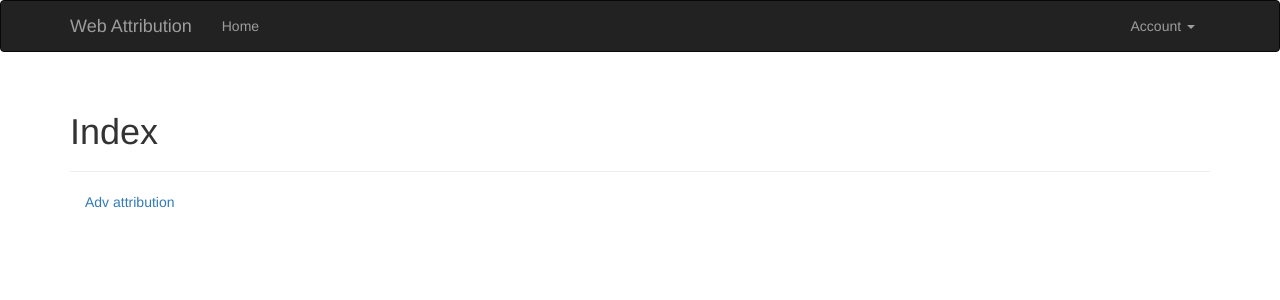
After one commit to vico/web_monitor, a Flask app: page / in a window 1280 px wide. The commit adds this page. Shown: the top 300 px of the page. Run offline with Flask 2, Linux system fonts and the light colour scheme; a user stored in the database is signed in; tables that the repository leaves empty hold one stand-in row (values such as "Sample post"); some libraries are stand-ins or nearby versions.

Commit message:
Added front page and moved attribution page to /attr/

```diff
--- a/app/__init__.py
+++ b/app/__init__.py
@@ -38,4 +38,7 @@ def create_app(config_name):
     from .main import main as main_blueprint
     app.register_blueprint(main_blueprint, url_prefix='/attr')
 
+    from .front import front as front_blueprint
+    app.register_blueprint(front_blueprint, url_prefix='/')
+
     return app
--- a/app/auth/views.py
+++ b/app/auth/views.py
@@ -16,7 +16,7 @@ def login():
         user = User.query.filter_by(email=form.email.data).first()
         if user is not None and user.verify_password(form.password.data):
             login_user(user, form.remember_me.data)
-            return redirect(request.args.get('next') or url_for('main.index'))
+            return redirect(request.args.get('next') or url_for('front.index'))
         flash('Invalid username or password')
 
     return render_template('auth/login.html', form=form)
@@ -26,7 +26,7 @@ def login():
 def logout():
     logout_user()
     flash('You have been logged out.')
-    return redirect(url_for('main.index'))
+    return redirect(url_for('auth.login'))
 
 
 @auth.route('/register', methods=['GET', 'POST'])
@@ -39,7 +39,7 @@ def register():
         token = user.generate_confirmation_token()
         send_email(user.email, 'Confirm your account', 'auth/email/confirm', user=user, token=token)
         flash('A confirmation email has been sent to you.')
-        return redirect(url_for('main.index'))
+        return redirect(url_for('front.index'))
     return render_template('auth/register.html', form=form)
 
 
@@ -49,7 +49,7 @@ def resend_confirmation():
     token = current_user.generate_confirmation_token()
     send_email(current_user.email, 'Confirm your account', 'auth/email/confirm', user=current_user, token=token)
     flash('A new confirmation email has been sent to you.')
-    return redirect(url_for('main.index'))
+    return redirect(url_for('front.index'))
 
 
 @auth.route('/confirm/<token>')
@@ -61,7 +61,7 @@ def confirm(token):
         flash('You have confirmed your account. Thanks')
     else:
         flash('The confirmation link is invalid or has expired.')
-    return redirect(url_for('main.index'))
+    return redirect(url_for('front.index'))
 
 
 @auth.before_app_request
@@ -73,7 +73,7 @@ def before_request():
 @auth.route('/unconfirmed')
 def unconfirmed():
     if current_user.is_anonymous or current_user.confirmed:
-        return redirect(url_for('main.index'))
+        return redirect(url_for('front.index'))
     return render_template('auth/unconfirmed.html')
 
 
@@ -86,7 +86,7 @@ def change_password():
             current_user.password = form.password.data
             db.session.add(current_user)
             flash('Your password has been updated.')
-            return redirect(url_for('main.index'))
+            return redirect(url_for('front.index'))
         else:
             flash('Invalid password.')
     return render_template("auth/change_password.html", form=form)
@@ -95,7 +95,7 @@ def change_password():
 @auth.route('/reset', methods=['GET', 'POST'])
 def password_reset_request():
     if not current_user.is_anonymous:
-        return redirect(url_for('main.index'))
+        return redirect(url_for('front.index'))
     form = PasswordResetRequestForm()
     if form.validate_on_submit():
         user = User.query.filter_by(email=form.email.data).first()
@@ -114,15 +114,15 @@ def password_reset_request():
 @auth.route('/reset/<token>', methods=['GET', 'POST'])
 def password_reset(token):
     if not current_user.is_anonymous:
-        return redirect(url_for('main.index'))
+        return redirect(url_for('front.index'))
     form = PasswordResetForm()
     if form.validate_on_submit():
         user = User.query.filter_by(email=form.email.data).first()
         if user is None:
-            return redirect(url_for('main.index'))
+            return redirect(url_for('front.index'))
         if user.reset_password(token, form.password.data):
             flash('Your password has been updated.')
             return redirect(url_for('auth.login'))
         else:
-            return redirect(url_for('main.index'))
+            return redirect(url_for('front.index'))
     return render_template('auth/reset_password.html', form=form)
--- /dev/null
+++ b/app/front/__init__.py
@@ -0,0 +1,5 @@
+from flask import Blueprint
+
+front = Blueprint('front', __name__)
+
+from . import views
--- /dev/null
+++ b/app/front/views.py
@@ -0,0 +1,9 @@
+from flask import render_template, redirect, url_for, request, flash
+from flask.ext.login import login_user, logout_user, current_user, login_required
+from . import front
+
+
+@front.route('/', methods=['GET'])
+@login_required
+def index():
+    return render_template('front/index.html')
--- a/app/main/views.py
+++ b/app/main/views.py
@@ -431,7 +431,7 @@ def index():
     if (f_exposure_df[f_exposure_df['advisor'] == param_adviser].empty and
             turnover_df[turnover_df['advisor'] == param_adviser].empty and
             sql_pl_df[sql_pl_df['advisor'] == param_adviser].empty):
-        return render_template('empty.html', adviser=param_adviser)
+        return render_template('main/empty.html', adviser=param_adviser)
 
     t = sql_pl_df.groupby(['processDate', 'advisor', 'side'
                            ]).sum().drop(['RHAttr', 'YAAttr', 'LRAttr'
@@ -1005,7 +1005,7 @@ def index():
     render_obj['tables_html'] = tables_html
     render_obj['analyst_list'] = g.indexMapping.keys()
 
-    return render_template('attrib.html', params=render_obj)
+    return render_template('main/attrib.html', params=render_obj)
 
 
 @main.route('/test')
@@ -1013,4 +1013,4 @@ def index():
 def test():
     render_obj = dict()
     render_obj['analyst_list'] = g.indexMapping.keys()
-    return render_template('test.html', params=render_obj)
+    return render_template('main/test.html', params=render_obj)
--- a/app/templates/base.html
+++ b/app/templates/base.html
@@ -18,11 +18,11 @@
                 <span class="icon-bar"></span>
                 <span class="icon-bar"></span>
             </button>
-            <a class="navbar-brand" href="{{ url_for('main.index') }}">Web Attribution</a>
+            <a class="navbar-brand" href="{{ url_for('front.index') }}">Web Attribution</a>
         </div>
         <div class="navbar-collapse collapse">
             <ul class="nav navbar-nav">
-                <li><a href="{{ url_for('main.index') }}">Home</a></li>
+                <li><a href="{{ url_for('front.index') }}">Home</a></li>
             </ul>
             <ul class="nav navbar-nav navbar-right">
                 {% if current_user.is_authenticated %}
--- a/app/templates/enable_tfa_via_app.html
+++ /dev/null
@@ -1,6 +0,0 @@
-{% extends "layout.html" %}
-{% block body %}
-<section class="sheet padding-10mm">
-    <img src="/auth-qr-code.png" style=" width: 300px; height: 300px;">
-</section>
-{% endblock %}
--- /dev/null
+++ b/app/templates/front/index.html
@@ -0,0 +1,13 @@
+{% extends "base.html" %}
+{% import "bootstrap/wtf.html" as wtf %}
+
+{% block title %}Web Attribution - Index{% endblock %}
+
+{% block page_content %}
+<div class="page-header">
+    <h1>Index</h1>
+</div>
+<div class="col-md-4">
+   <a href="{{url_for('main.index')}}"> Adv attribution</a>
+</div>
+{% endblock %}
```
Also changed, not shown: app/templates/show_entries.html (deleted, +0 -24 lines), app/templates/main/attrib.html (renamed from app/templates/attrib.html), app/templates/main/empty.html (renamed from app/templates/empty.html), app/templates/main/test.html (renamed from app/templates/test.html), app/templates/main/test2.html (renamed from app/templates/test2.html).
